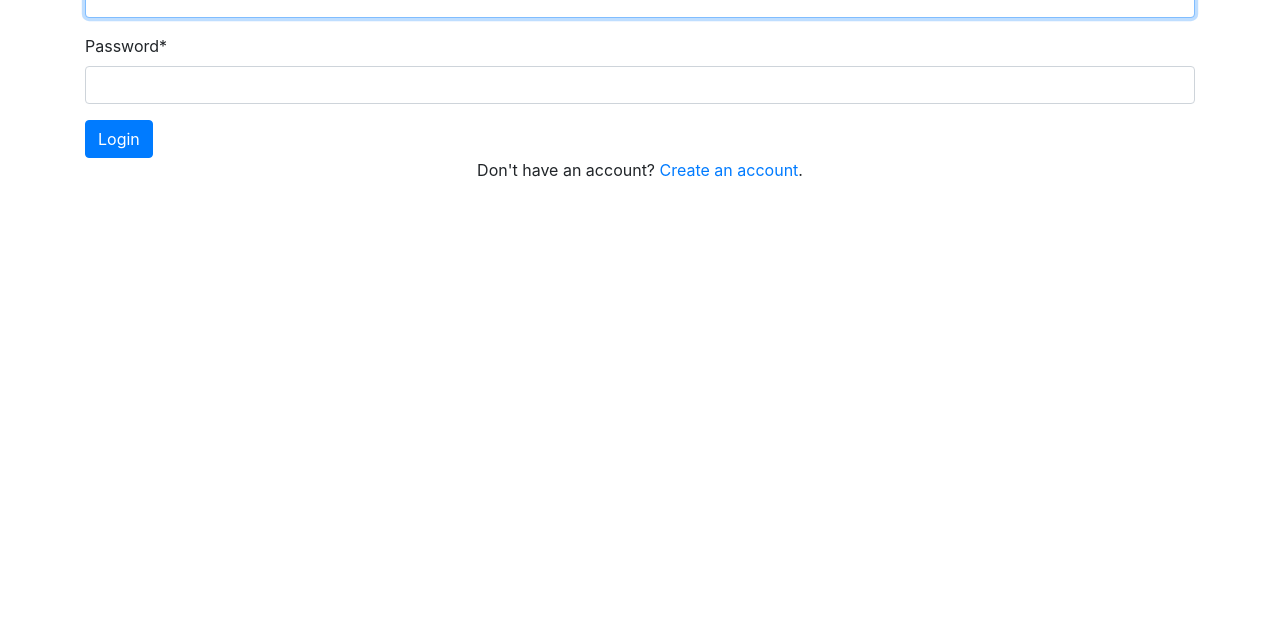
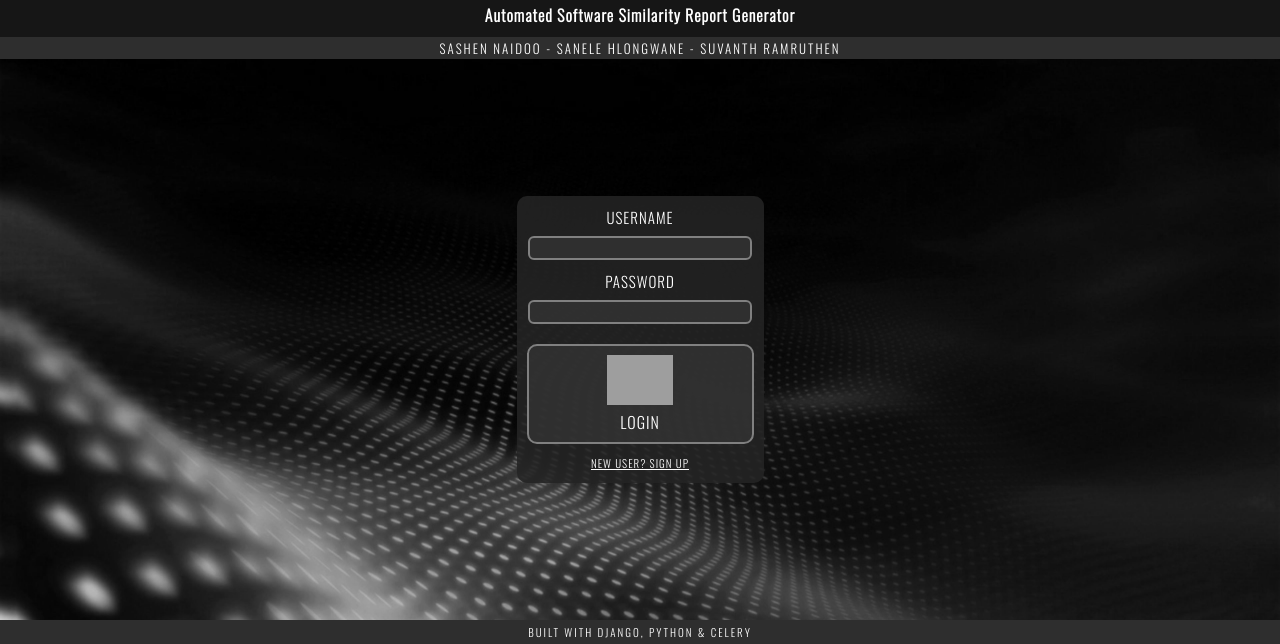
Before and after one commit to vextorite/SSRG, a Django app: page /login in a window 1280 px wide. Shown: the part 156-800 px from the top of the page. Run offline with Django 3.2, Linux system fonts and the light colour scheme; some libraries are stand-ins or nearby versions; grey boxes are pictures that could not be loaded.

Commit message:
login UI

```diff
--- a/backend/SSRG/Jobs/static/polls/style.css
+++ b/backend/SSRG/Jobs/static/polls/style.css
@@ -89,7 +89,7 @@
  }
 
  .mainArea{
-   height:  100%;
+   height:  100vh;
    background-image: url("images/tech1.jpg");
    background-size: cover;
  }
@@ -233,3 +233,88 @@ align-items: center;
   border-style: solid;
   border-width: 1px;
 }
+
+.loginContainer{
+  color:white;
+  width:100vw;
+  height: 100%;
+  display: flex;
+  align-items: center;
+  justify-content: center;
+}
+
+
+.loginInner{
+  text-align: center;
+  background-color:  rgba(36, 36, 36, 0.87);
+  padding: 10px 10px 10px 10px;
+  border-color: rgba(67, 94, 110,0.747);
+  border-style: solid;
+  border-radius: 10px;
+  }
+
+  .loginImg{
+      height: 50px;
+  }
+
+  .loginButton{
+      height:100px;
+      width: 227px;
+      margin: 10px 0px 5px 0px;
+      border-radius: 10px;
+      border-width: 2px;
+      background-color: var(--buttonTitleContrast);
+      color: var(--contrastColor);
+      letter-spacing: 1px;
+      text-transform: uppercase;
+      font-size: 16px;
+      font-family: "Oswald";
+  border-color: gray;
+
+  }
+
+  .loginButton:hover{
+      background-color: rgba(67, 94, 110,0.747);
+  }
+
+  .loginInput{
+      height:20px;
+      width: 220px;
+      border-radius: 6px;
+      border-width: 2px;
+  margin: 8px 0px 10px 0px;
+  background-color: var(--buttonTitleContrast);
+      color: var(--contrastColor);
+      letter-spacing: 1px;
+      text-transform: uppercase;
+      font-size: 16px;
+      font-family: "Oswald";
+  border-color: gray;
+  border-style: solid;
+  }
+
+  .loginInputLabel{
+
+      letter-spacing: 1px;
+      text-transform: uppercase;
+      font-size: 15px;
+      font-family: "Oswald";
+
+  }
+
+  .signUpButton{
+      height:20px;
+      width: 227px;
+      letter-spacing: 1px;
+      text-transform: uppercase;
+      font-size: 11px;
+      font-family: "Oswald";
+      color: var(--contrastColor);
+      text-decoration: underline;
+      background-color: rgba(0,0,0,0);
+      border-color: rgba(0,0,0,0);
+  }
+
+  .signUpButton:hover{
+      color:  rgb(120, 197, 241);
+  }
--- a/backend/SSRG/Jobs/templates/Jobs/login.html
+++ b/backend/SSRG/Jobs/templates/Jobs/login.html
@@ -1,18 +1,88 @@
-{% extends "Jobs/header.html" %}
 
-{% block content %}
 
-{% load crispy_forms_tags %}
 
+<!DOCTYPE html>
+<html lang="en">
+
+    {% load static %}
+
+<link rel="stylesheet" type="text/css" href="/static/polls/style.css?{% now 'U' %}">
+    <meta charset="utf-8" />
+    <link rel="icon" href="%PUBLIC_URL%/logo.png" />
+    <meta name="viewport" content="width=device-width, initial-scale=1" />
+    <meta name="theme-color" content="#000000" />
+    <meta
+      name="description"
+      content="Web site created using create-react-app"
+    />
+
+    <link rel="apple-touch-icon" href="%PUBLIC_URL%/logo.png" />
+
+
+
+
+    <title>SSRG FrontEnd</title>
+
+
+  <div class="App">
+
+    <div id="header">
+      <div class="Header">
+
+        <a href="https://demo.ssrg.online/"><img alt="SSRG Logo" class = "headShotImg" src = "https://demo.ssrg.online/Assets/logo.svg" ></img></a><br></br>
+
+         <b>Automated Software Similarity
+     Report Generator </b>
+
+         <div class = "title">
+         Sashen Naidoo - Sanele Hlongwane - Suvanth Ramruthen
+         </div>
+
+         </div>
+    </div>
+
+
+    <div id="main" class="mainArea" >
 <!--Login-->
-<div class="container py-5">
-  <h1>Login</h1>
+<div class="loginContainer">
+<div>
   <form method="POST">
     {% csrf_token %}
-    {{ login|crispy }}
-    <button class="btn btn-primary" type="submit">Login</button>
+
+
+    <div class="loginInner">
+
+      <div class="loginInputLabel">Username</div>
+          <input name="username" class ="loginInput"></input>
+          <br>
+          <div class="loginInputLabel">Password</div>
+          <input name="password" type="password" class ="loginInput" ></input>
+          <br>
+          <button type="submit" class="loginButton"><img class="loginImg" src="{% static 'polls/login.png' %}"></img>
+          <br>
+       Login
+       </button>
+       <br>
+       <a href="/register"><button class="signUpButton"> New user? Sign up</button></a>
+      </div>
+
   </form>
-  <p class="text-center">Don't have an account? <a href="/register">Create an account</a>.</p>
+
+</div>
 </div>
 
-{% endblock %}
+</div>
+
+<div id="footer">
+
+  <div class="switchDisplayMode">
+ Built with Django, Python & Celery
+    </div>
+
+  </div>
+
+
+       </div>
+
+       <script>window.onload = window.onresize = function (){document.getElementById("main").style.height=(window.innerHeight-(document.getElementById("header").clientHeight+document.getElementById("footer").clientHeight))+"px";}   </script>
+   </html>
```
Also changed, not shown: backend/SSRG/db.sqlite3.
